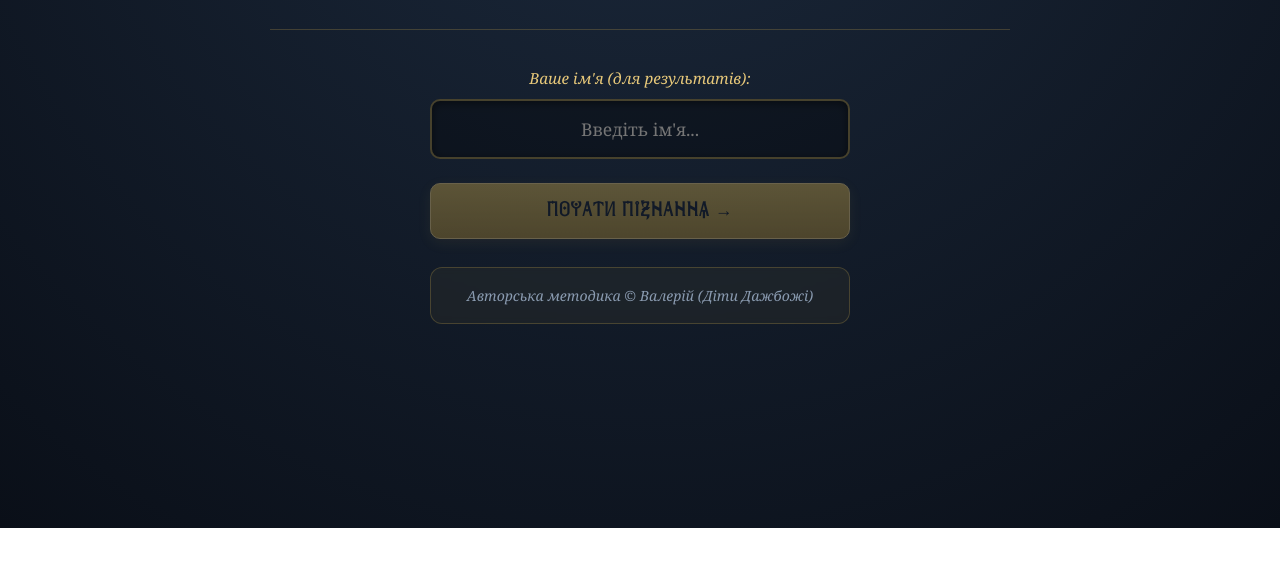
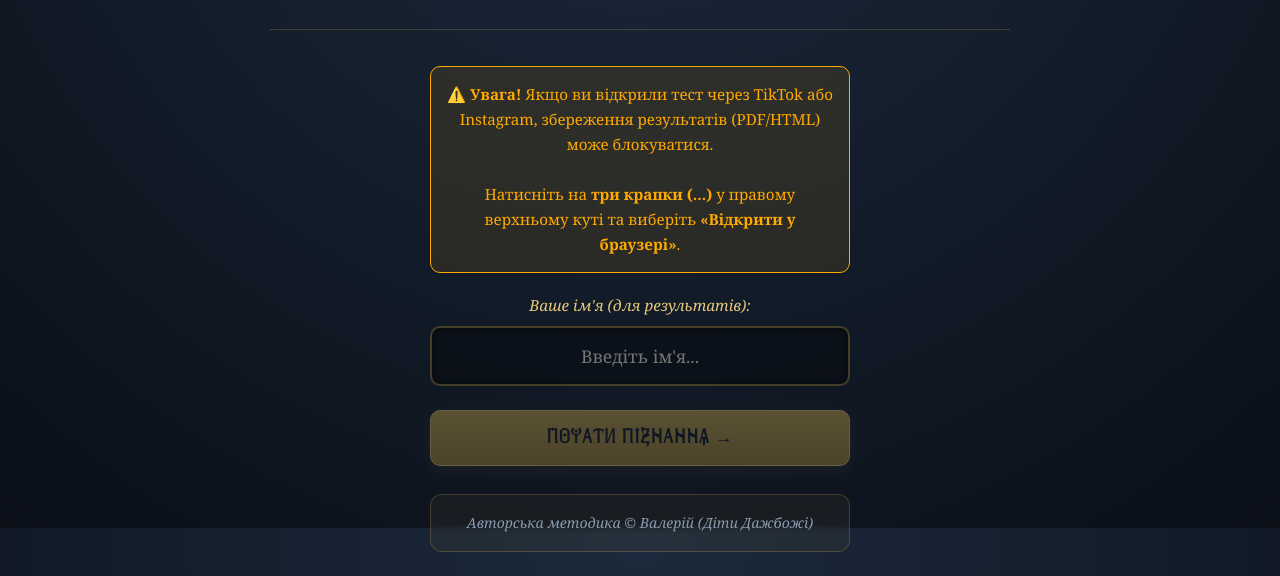
Before and after one commit to valeriyrunesslavik-pixel/archetypes-app, a plain HTML site: page index.html in a window 1280 px wide. Shown: the part 272-848 px from the top of the page. Before the commit the page ends 800 px from the top, so only its background shows below. Drawn offline with Linux system fonts and the light colour scheme.

Commit message:
Update index.html

```diff
--- a/index.html
+++ b/index.html
@@ -138,20 +138,11 @@
       <p>Діагностика за методом Джин Шинода Болен<br>з відповідниками у слов'янській міфології</p>
     </div>
     <div style="max-width:420px;margin:0 auto;">
-      <!-- ВСТАВЛЯЄМО БАНЕР ДЛЯ TIKTOK ТУТ -->
-        <div id="tiktok-warning" style="display: none; background: rgba(255, 170, 0, 0.1); color: #ffaa00; padding: 15px; border-radius: 10px; margin-bottom: 20px; text-align: center; font-size: 0.95rem; border: 1px solid #ffaa00;">
-          ⚠️ <b>Увага!</b> TikTok блокує збереження результатів (PDF/HTML) та донати.<br><br>
-          Натисніть на <b>три крапки (...)</b> у правому верхньому куті та виберіть <b>«Відкрити у браузері»</b>.
-        </div>
-        <script>
-          document.addEventListener("DOMContentLoaded", function() {
-            var ua = navigator.userAgent || navigator.vendor || window.opera;
-            if (ua.indexOf("TikTok") > -1 || ua.indexOf("Bytedance") > -1 || ua.indexOf("Instagram") > -1) {
-              document.getElementById("tiktok-warning").style.display = "block";
-            }
-          });
-        </script>
-        <!-- КІНЕЦЬ БАНЕРА -->
+      <!-- Банер-попередження (завжди видимий) -->
+      <div style="background: rgba(255, 170, 0, 0.1); color: #ffaa00; padding: 15px; border-radius: 10px; margin-bottom: 20px; text-align: center; font-size: 0.95rem; border: 1px solid #ffaa00;">
+        ⚠️ <b>Увага!</b> Якщо ви відкрили тест через TikTok або Instagram, збереження результатів (PDF/HTML) може блокуватися.<br><br>
+        Натисніть на <b>три крапки (...)</b> у правому верхньому куті та виберіть <b>«Відкрити у браузері»</b>.
+      </div>
       <div style="margin-bottom:24px;">
         <label style="display:block;font-size:0.95rem;color:var(--gold-light);margin-bottom:8px;font-style:italic;text-align:center;">Ваше ім'я (для результатів):</label>
         <input type="text" id="client-name" placeholder="Введіть ім'я..." style="width:100%;padding:16px;border-radius:10px;border:2px solid rgba(201,168,76,0.3);background:rgba(0,0,0,0.3);color:var(--text);font-family:Georgia,serif;font-size:1.1rem;outline:none;text-align:center;box-shadow:inset 0 2px 10px rgba(0,0,0,0.5);" oninput="document.getElementById('btn-start').disabled=this.value.trim().length<2">
```
